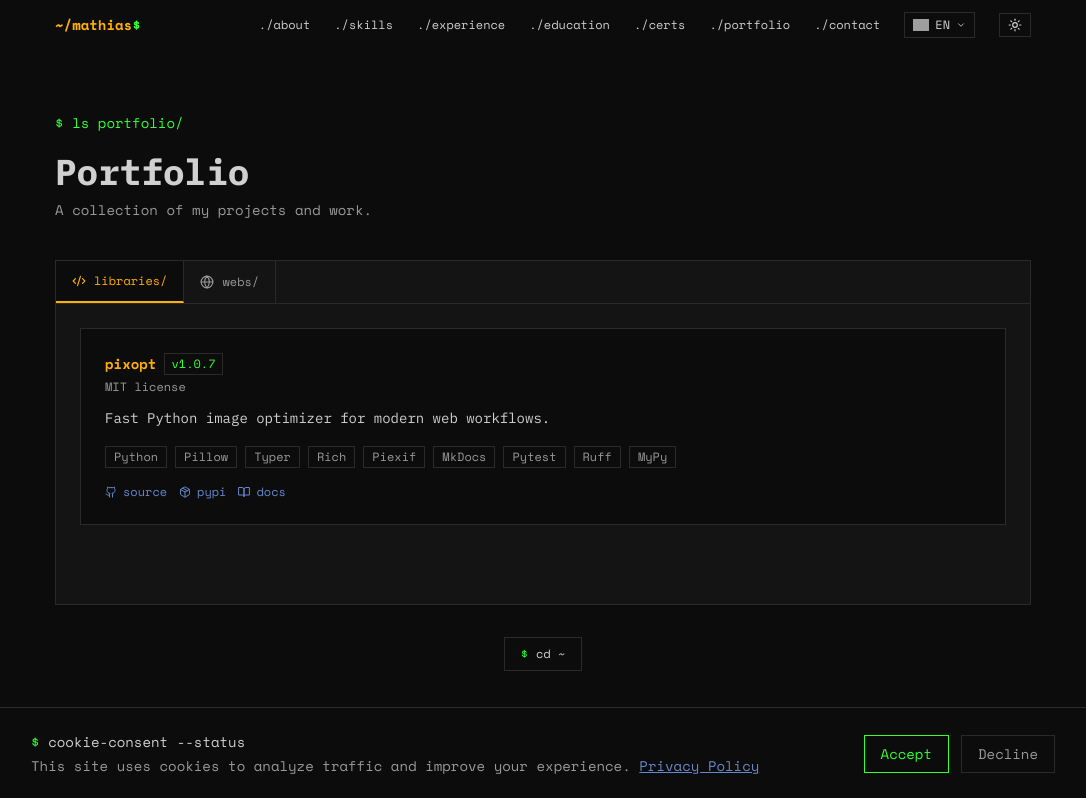
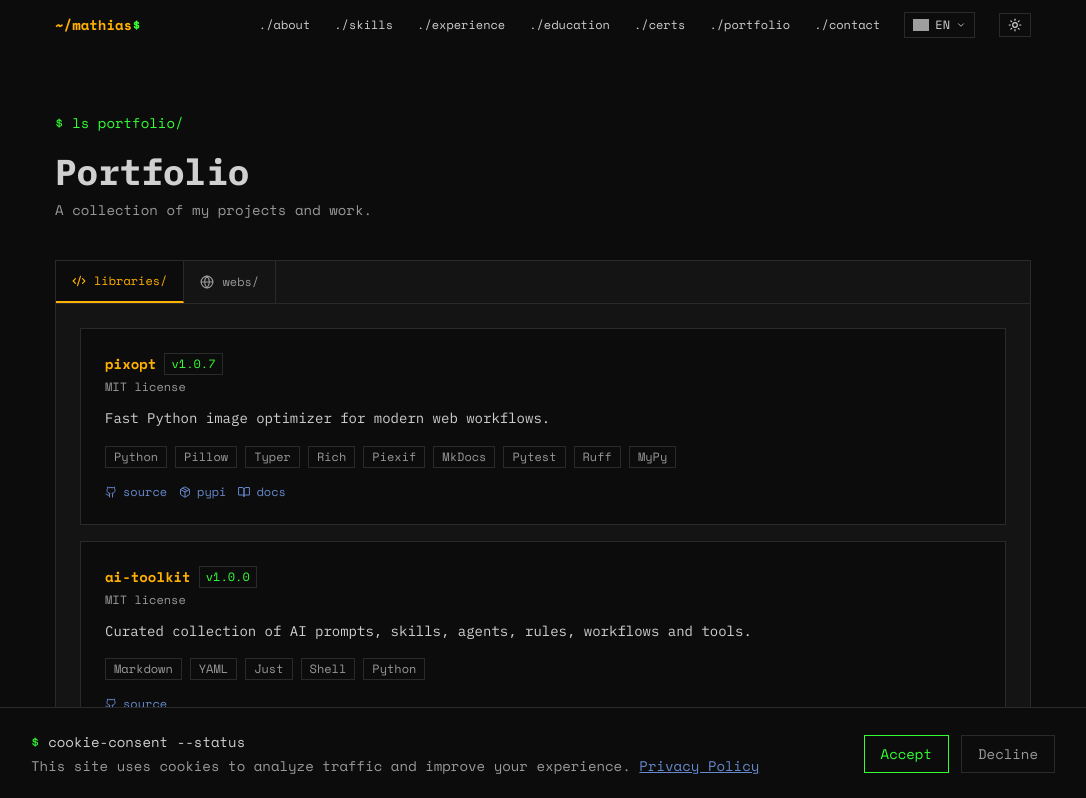
Before and after one commit to MathiasPaulenko/mathias-paulenko-cv, a React (Vite) app: page /portfolio in a window 1280 px wide. Shown: the top 798 px of the page, without its empty margins (97-1183 px from the left). Built offline with nearby package versions, Linux system fonts and the light colour scheme; grey boxes are pictures that could not be loaded.

Commit message:
feat(portfolio): add 3 web projects and ai-toolkit library

```diff
--- a/src/components/pages/PortfolioPage.jsx
+++ b/src/components/pages/PortfolioPage.jsx
@@ -15,7 +15,7 @@ import {
   Package,
 } from 'lucide-react'
 
-const LibraryCard = ({ item }) => {
+const ProjectCard = ({ item }) => {
   return (
     <motion.div
       variants={fadeInUp}
@@ -27,13 +27,17 @@ const LibraryCard = ({ item }) => {
             <span className="text-[#ffb000] font-mono text-sm font-bold">
               {item.title}
             </span>
+            {item.version && (
               <span className="text-[#33ff33] font-mono text-xs border border-[#2a2a2a] px-1.5 py-0.5">
                 v{item.version}
               </span>
+            )}
           </div>
+          {item.license && (
             <p className="text-[#999999] font-mono text-xs">
               {item.license} license
             </p>
+          )}
         </div>
       </div>
 
@@ -62,6 +66,17 @@ const LibraryCard = ({ item }) => {
           >
             <Github size={12} />
             source
+          </a>
+        )}
+        {item.liveUrl && (
+          <a
+            href={item.liveUrl}
+            target="_blank"
+            rel="noopener noreferrer"
+            className="inline-flex items-center gap-1.5 text-[#6688cc] hover:text-[#33ff33] transition-colors font-mono text-xs"
+          >
+            <ExternalLink size={12} />
+            live
           </a>
         )}
         {item.pypi && (
@@ -173,7 +188,7 @@ export const PortfolioPage = () => {
                     {items.length > 0 ? (
                       <div className="grid gap-4">
                         {items.map((item) => (
-                          <LibraryCard key={item.title} item={item} />
+                          <ProjectCard key={item.title} item={item} />
                         ))}
                       </div>
                     ) : (
@@ -197,7 +212,7 @@ export const PortfolioPage = () => {
                     {items.length > 0 ? (
                       <div className="grid gap-4">
                         {items.map((item) => (
-                          <LibraryCard key={item.title} item={item} />
+                          <ProjectCard key={item.title} item={item} />
                         ))}
                       </div>
                     ) : (
--- a/src/data/cvData.js
+++ b/src/data/cvData.js
@@ -401,6 +401,44 @@ export const portfolio = {
       version: '1.0.7',
       license: 'MIT',
     },
+    {
+      title: 'ai-toolkit',
+      tagline: 'Curated collection of AI prompts, skills, agents, rules, workflows and tools.',
+      description: 'Organized resource library for LLM-powered development with Cursor, Devin, Windsurf and other AI IDEs. Includes 64 prompts, 11 skills, 7 agents, 14 rules, 15 workflows and various utilities.',
+      tech: ['Markdown', 'YAML', 'Just', 'Shell', 'Python'],
+      github: 'https://github.com/MathiasPaulenko/ai-toolkit',
+      version: '1.0.0',
+      license: 'MIT',
+    },
   ],
-  webs: [],
+  webs: [
+    {
+      title: 'cerveceria-burgos-web',
+      tagline: 'Official website for Cervecería Burgos, a traditional Spanish pub.',
+      description: 'Astro 6 SSG website with React islands. Features digital menu with tabs, masonry gallery with lightbox, contact & location with Google Maps, animated beer bubbles hero, PWA installability and SEO-ready markup.',
+      tech: ['Astro 6', 'React 19', 'TailwindCSS 3', 'Framer Motion', 'Lucide', 'PWA'],
+      github: 'https://github.com/MathiasPaulenko/cerveceria-burgos-web',
+      liveUrl: 'https://cerveceriaburgos.es',
+      version: '1.0.0',
+      license: 'MIT',
+    },
+    {
+      title: 'cerveceria-burgos-recipes-app',
+      tagline: 'PWA recipe app for cocktails and food with 170+ recipes.',
+      description: 'Installable PWA with offline support and TWA APK distribution. 70+ cocktails and 100+ food recipes with search, filters, interactive ingredient checkboxes, and smart navigation. Auto-generated thumbnails and semantic versioning with CI/CD.',
+      tech: ['React 18', 'TypeScript', 'Vite 5', 'TailwindCSS 3', 'PWA', 'Bubblewrap', 'Sharp'],
+      github: 'https://github.com/MathiasPaulenko/cerveceria-burgos-recipes-app',
+      version: '1.0.0',
+      license: 'MIT',
+    },
+    {
+      title: 'language-reference-web',
+      tagline: 'Multilingual grammar reference with practical explanations and examples.',
+      description: 'A web-based reference for language learners featuring grammar explanations, practical examples and language comparisons across multiple languages.',
+      tech: ['HTML', 'CSS', 'JavaScript'],
+      github: 'https://github.com/MathiasPaulenko/language-reference-web',
+      version: '1.0.0',
+      license: 'MIT',
+    },
+  ],
 }
```
Lines whose indentation alone changed are shown as unchanged.
